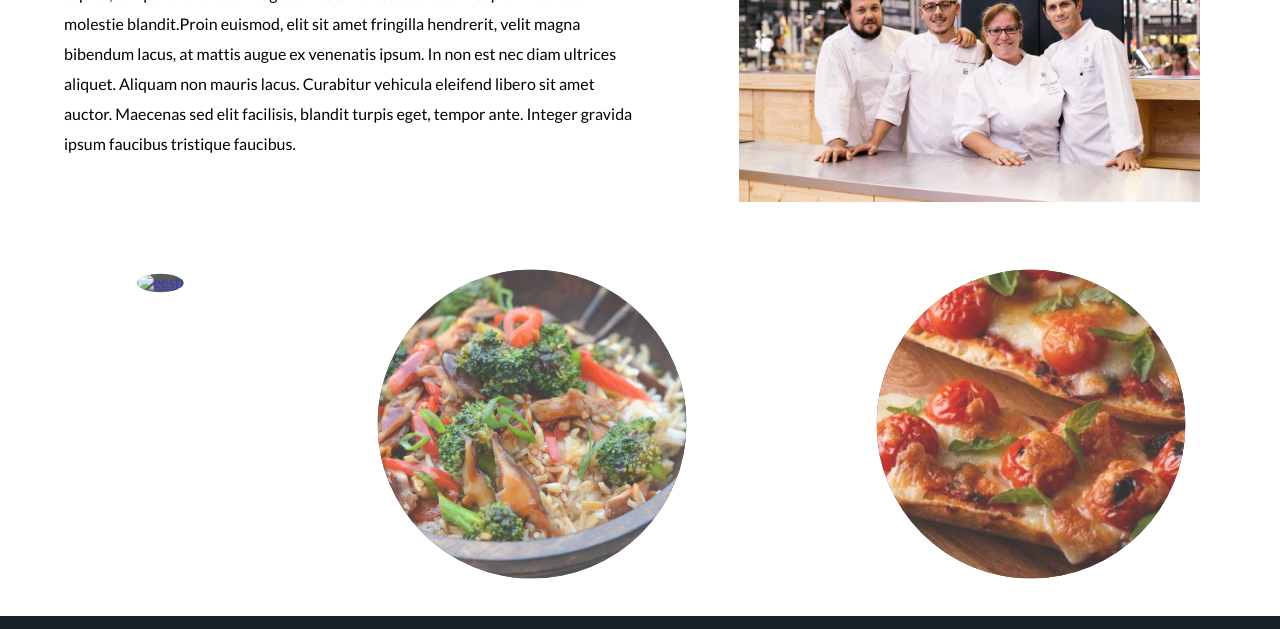
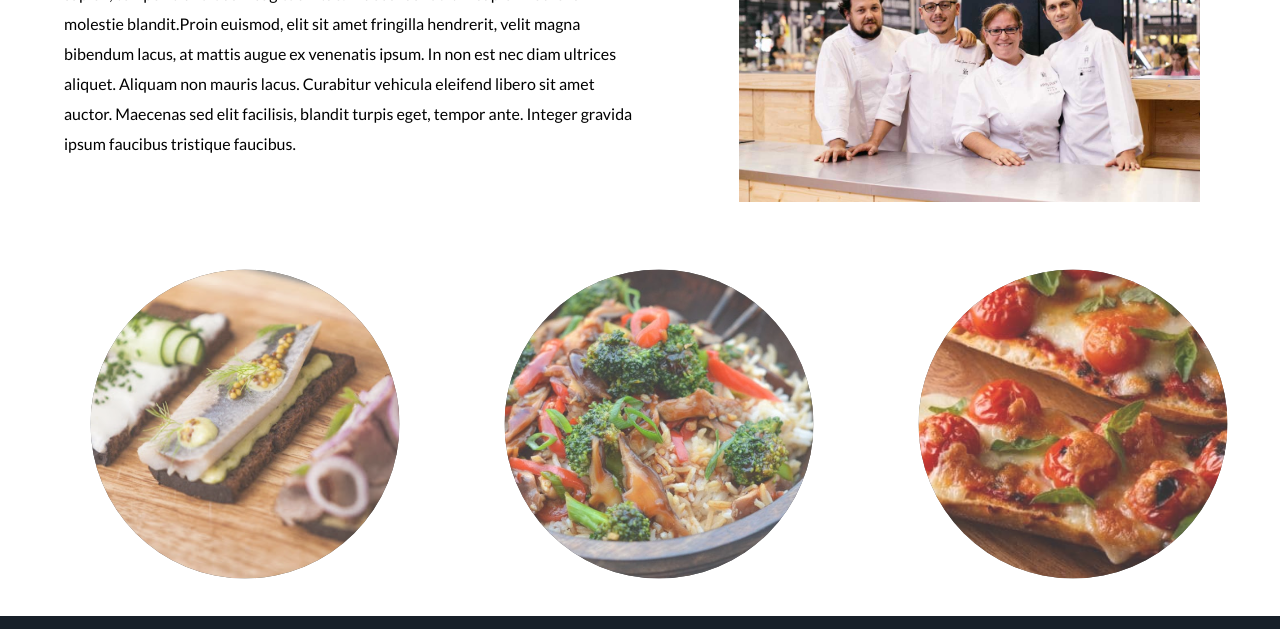
Before and after one commit to HannaLilleke/Ulesanne2, a plain HTML site: page index.html in a window 1280 px wide. Shown: the part 940-1569 px from the top of the page. Drawn offline with Linux system fonts and the light colour scheme.

Commit message:
Update index.html

```diff
--- a/index.html
+++ b/index.html
@@ -46,7 +46,7 @@
         <section class="section-pildid">
 
             <a href="#">
-                <img src="img/unnamed.jpg" alt="eesti">
+                <img src="img/eesti.jpg" alt="eesti">
             </a>
             <a href="#">
                 <img src="img/Asian-Vegetable-Stir-Fry-3-760x547.jpg" alt="aasia">
```
